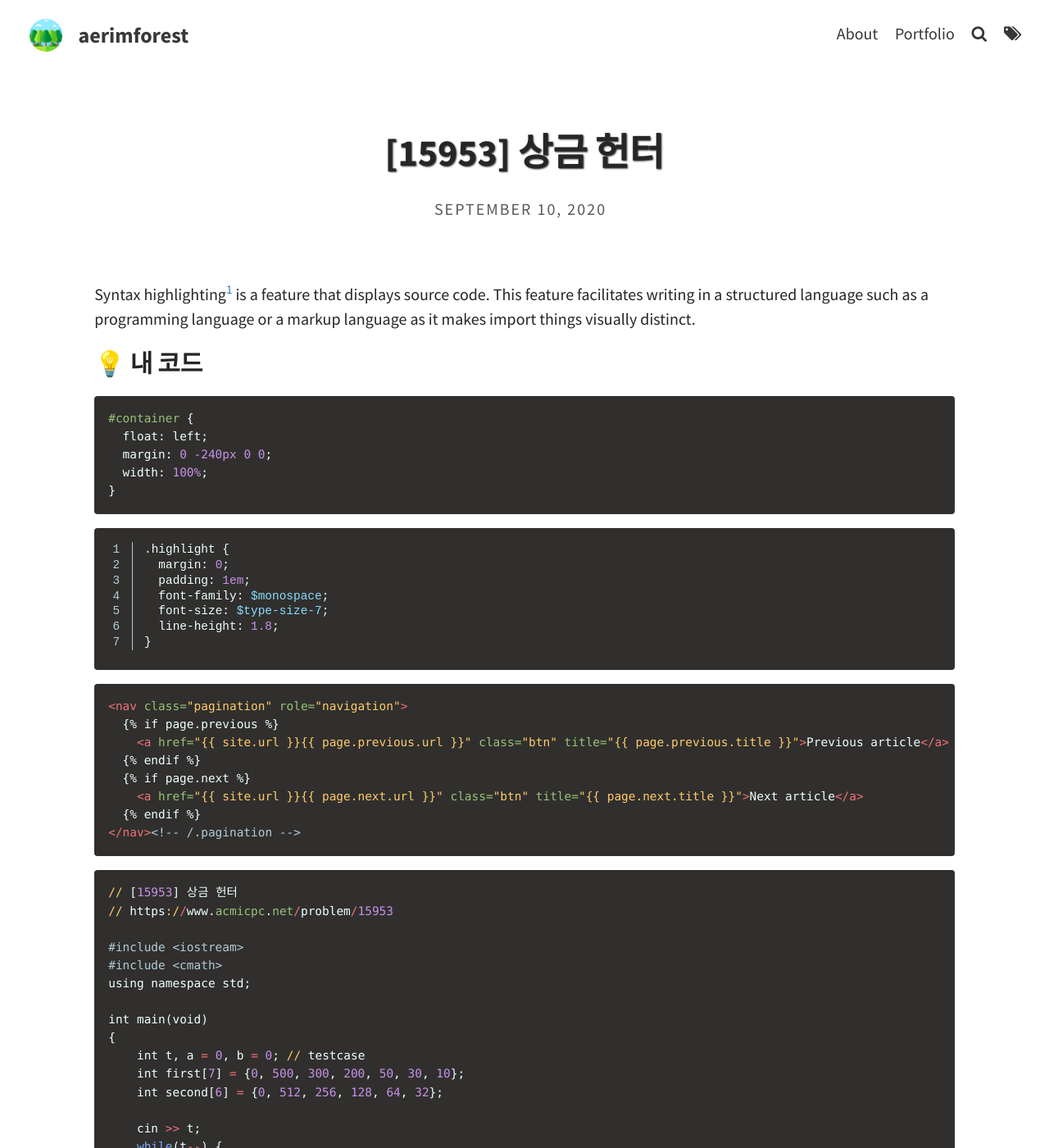
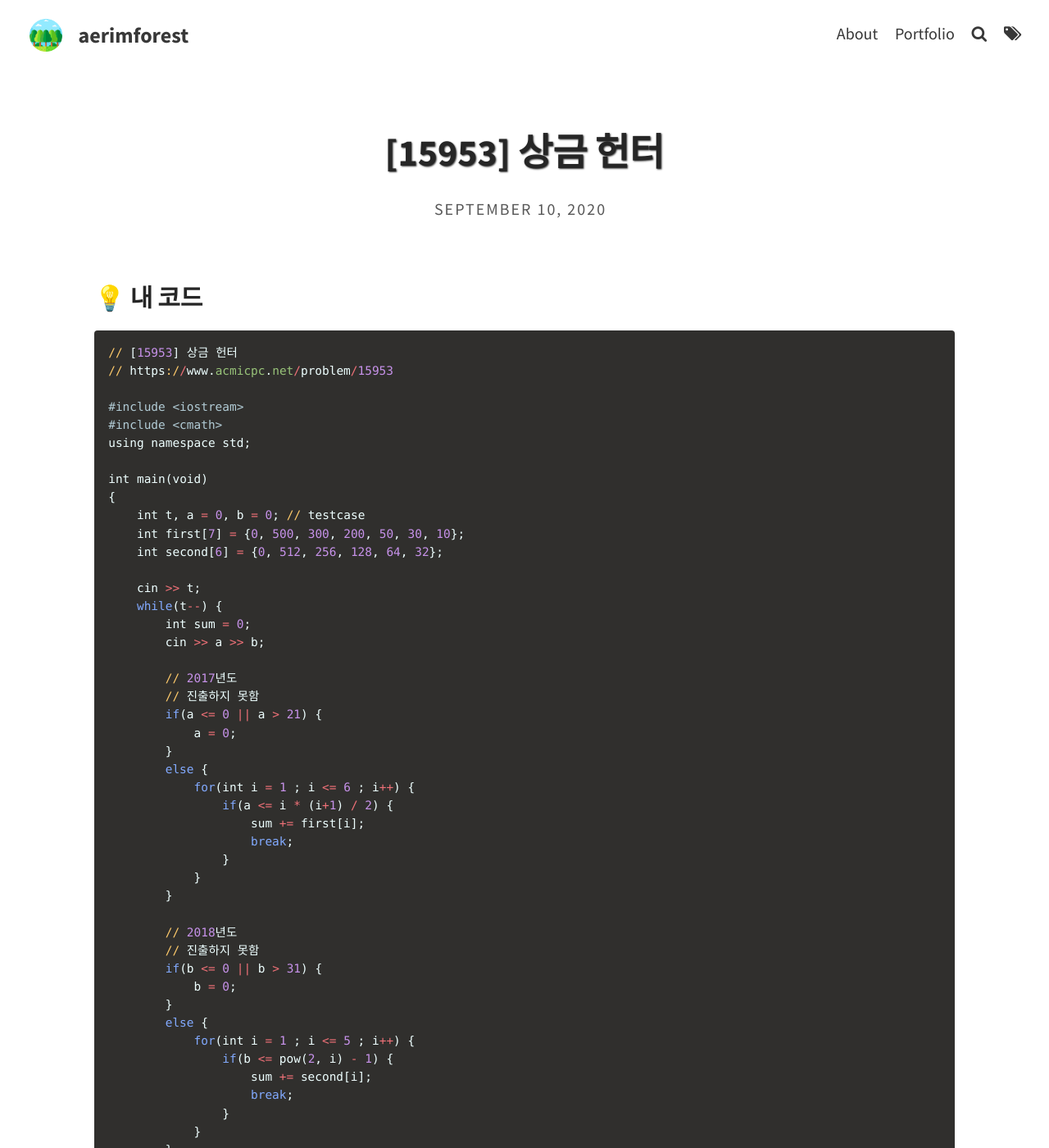
Before and after one commit to aerimforest/yenimm, a Jekyll site: the page built from _posts/2020-09-10-BOJ-[15953].md, in a window 1280 px wide and 1400 px high. Shown: the whole window at 82% size. Built offline with Jekyll 4.4.1, drawn with Linux system fonts in a browser that asks for light colours; some of the changed text lies outside the part shown.

Commit message:
Update 2020-09-10-BOJ-[15953].md

````diff
--- a/_posts/2020-09-10-BOJ-[15953].md
+++ b/_posts/2020-09-10-BOJ-[15953].md
@@ -5,41 +5,12 @@ author: aerimforest
 tags: [code]
 ---
 
-Syntax highlighting[^1] is a feature that displays source code.
-This feature facilitates writing in a structured language such as a programming language or a markup language as it makes import things visually distinct.
+
 
 
 ### 💡 내 코드
 
 
-```css
-#container {
-  float: left;
-  margin: 0 -240px 0 0;
-  width: 100%;
-}
-```
-
-{% highlight scss linenos %}
-.highlight {
-  margin: 0;
-  padding: 1em;
-  font-family: $monospace;
-  font-size: $type-size-7;
-  line-height: 1.8;
-}
-{% endhighlight %}
-
-```html
-{% raw %}<nav class="pagination" role="navigation">
-  {% if page.previous %}
-    <a href="{{ site.url }}{{ page.previous.url }}" class="btn" title="{{ page.previous.title }}">Previous article</a>
-  {% endif %}
-  {% if page.next %}
-    <a href="{{ site.url }}{{ page.next.url }}" class="btn" title="{{ page.next.title }}">Next article</a>
-  {% endif %}
-</nav><!-- /.pagination -->{% endraw %}
-```
 
 ```ruby
 // [15953] 상금 헌터
@@ -94,28 +65,9 @@ int main(void)
 }
 ```
 
-### Code Blocks in Lists
 
-Indentation matters. Be sure the indent of the code block aligns with the first non-space character after the list item marker (e.g., `1.`). Usually this will mean indenting 3 spaces instead of 4.
-
-1. Do step 1.
-2. Now do this:
-
-   ```ruby
-   def print_hi(name)
-     puts "Hi, #{name}"
-   end
-   print_hi('Tom')
-   #=> prints 'Hi, Tom' to STDOUT.
-   ```
-
-3. Now you can do this.
 
 ### GitHub Gist Embed
 
-An example of a Gist embed below:
 
-<script src="https://gist.github.com/sylhare/dad7ed1ef3d13614c77c4ebadf8a11c3.js"></script>
-
-[^1]:
-    {% include citation.html key="highlight" %}
+<script src="https://gist.github.com/aerimforest/7c795c53f72e76ac3a9fcf029b10e77b.js"></script>
````
